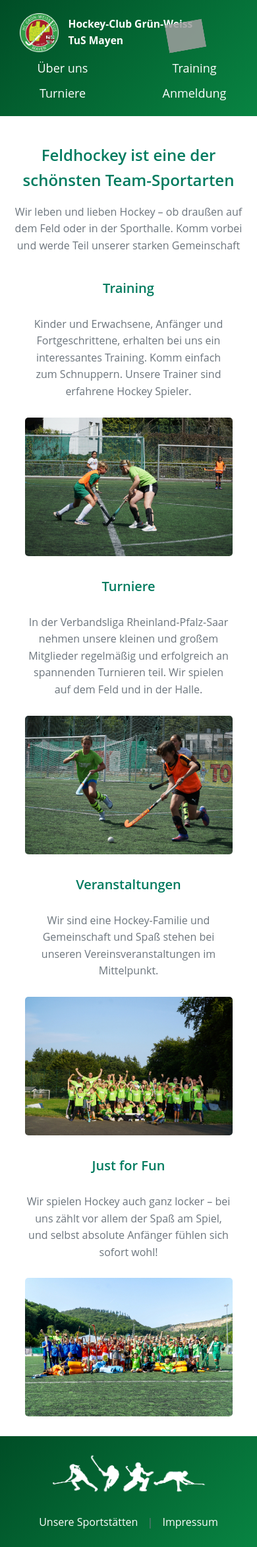
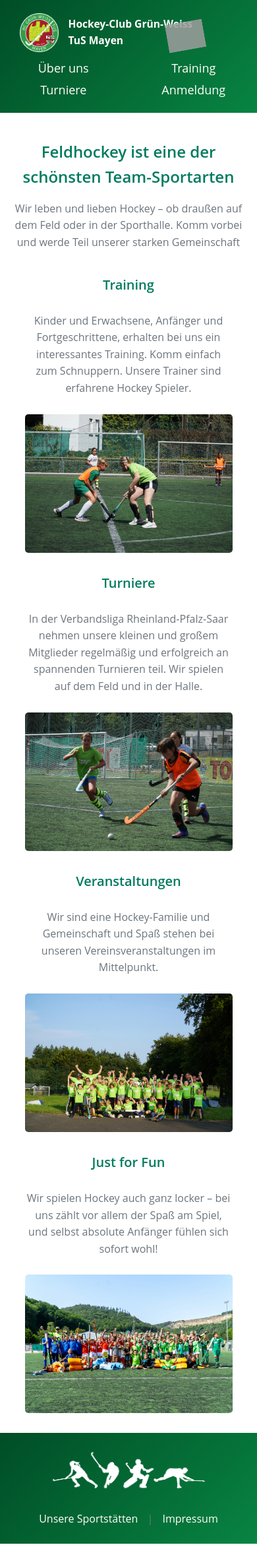
Before and after one commit to hockey-mayen/hockey-mayen.github.io, a Jekyll site: the page built from index.md, in a window 390 px wide. Shown: the whole page at 66% size. Built offline with Jekyll 4.4.1, drawn with Linux system fonts in a browser that asks for light colours; grey boxes are pictures that could not be loaded.

Commit message:
further commit jekyll now

```diff
--- a/assets/css/responsive.css
+++ b/assets/css/responsive.css
@@ -28,7 +28,7 @@
     .nav-grid {
         display: grid;
         grid-template-columns: repeat(2, 1fr); /* Zwei Spalten */
-        grid-gap: 10px; /* Abstand zwischen den Elementen */
+        grid-gap: 5px; /* Abstand zwischen den Elementen */
         text-align: center;
     }
 
```
